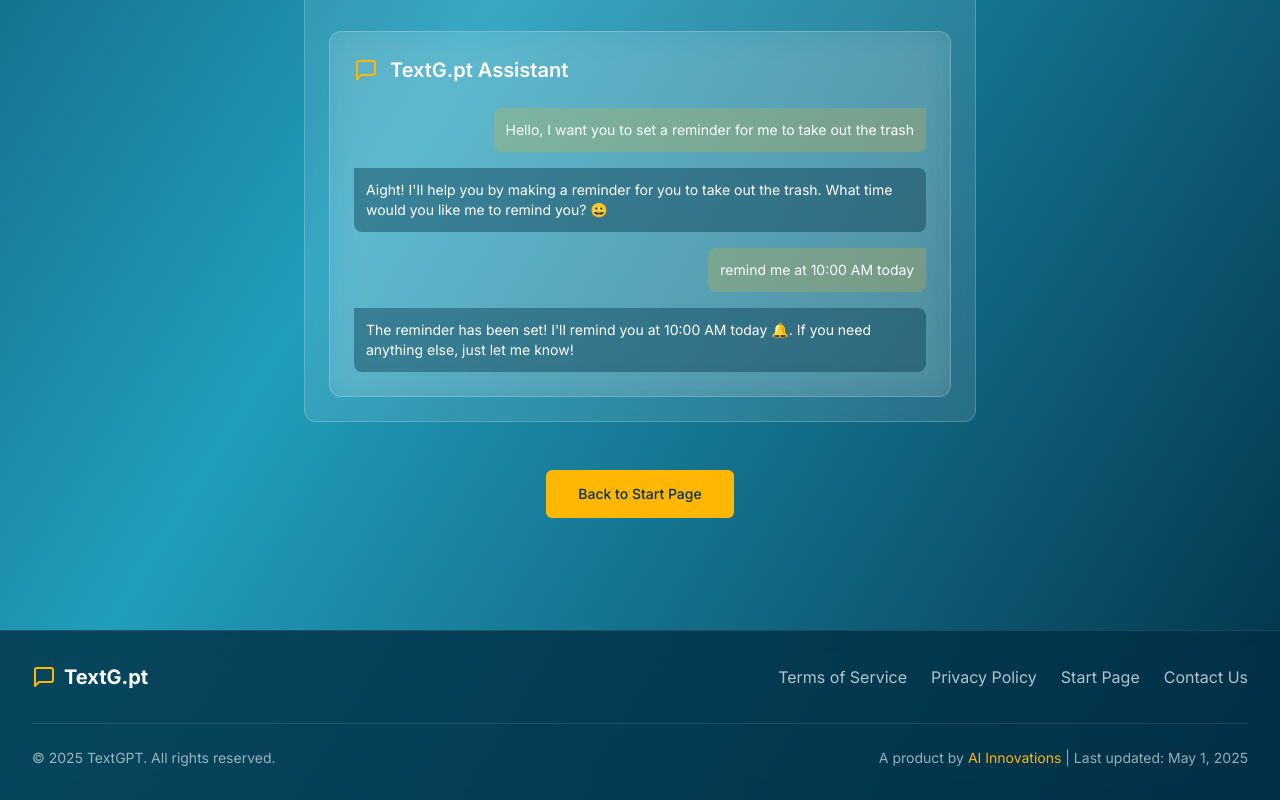
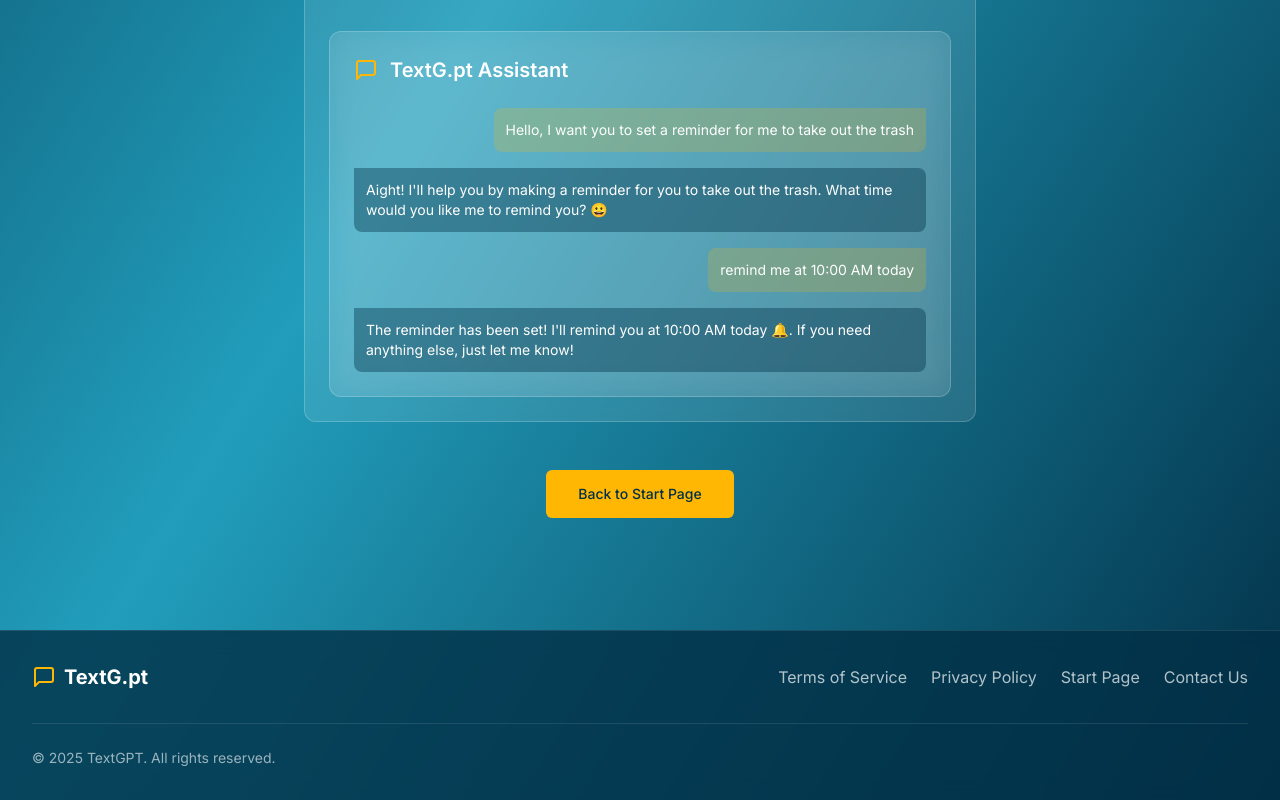
Before and after one commit to CMPGPT/TextGPT, a Next.js app: page /opt-in in a window 1280 px wide. Shown: the part 1276-2076 px from the top of the page. Built offline with nearby package versions, Linux system fonts and the light colour scheme.

Commit message:
remove unnecessary footer text

```diff
--- a/app/opt-in/page.tsx
+++ b/app/opt-in/page.tsx
@@ -289,9 +289,7 @@
               © {new Date().getFullYear()} TextGPT. All rights reserved.
             </p>
 
-            <p className="text-white/60 text-sm text-center md:text-right">
-              A product by <span className="text-textgpt-300">AI Innovations</span> | Last updated: {new Date().toLocaleDateString('en-US', {year: 'numeric', month: 'long', day: 'numeric'})}
-            </p>
+
           </div>
         </div>
       </footer>
```
